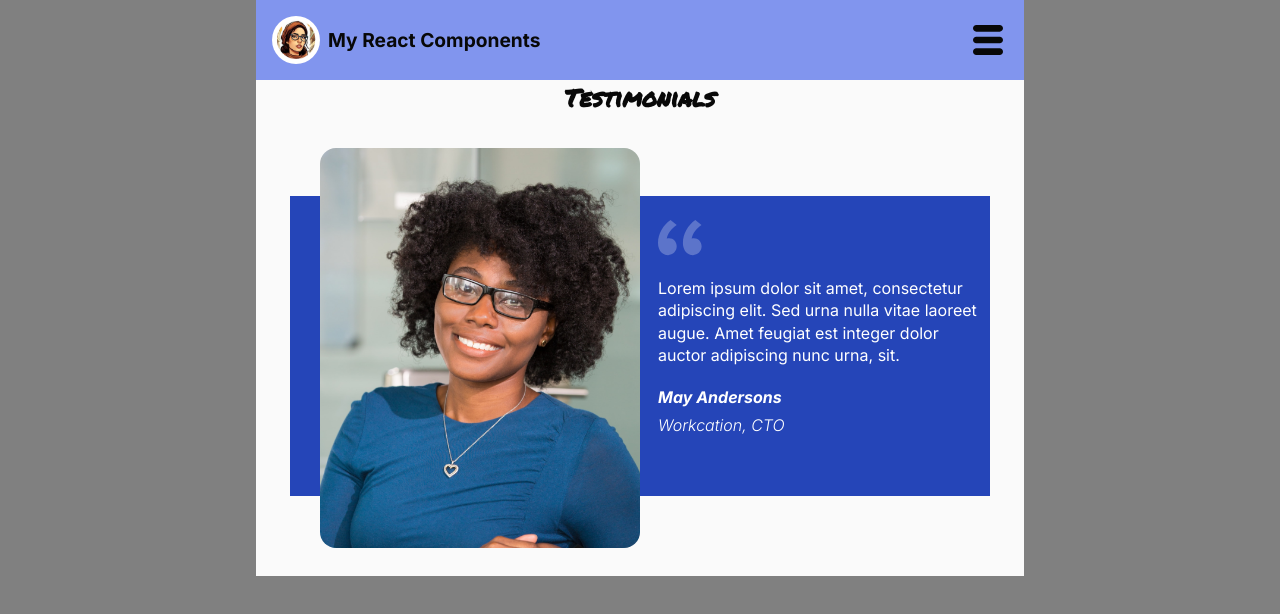
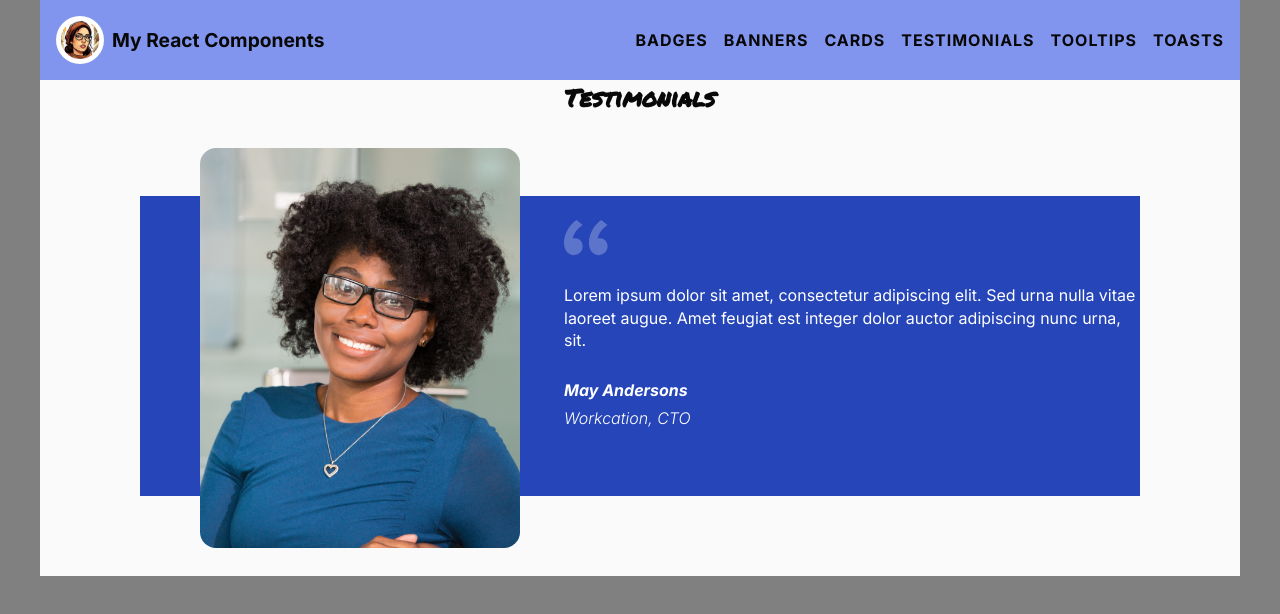
Before and after one commit to RosaBen/react-components-scrimba, a React (Vite) app: page /testimonials in a window 1280 px wide. Shown: the top 614 px of the page. Built offline with nearby package versions, Linux system fonts and the light colour scheme.

Commit message:
testimonials desktop done

```diff
--- a/src/assets/styles/responsive.css
+++ b/src/assets/styles/responsive.css
@@ -66,7 +66,7 @@
   }
 }
 
-/* @media screen and (min-width: 1200px) {
+@media screen and (min-width: 1200px) {
   .container {
     max-width: 1200px;
   }
@@ -105,37 +105,16 @@
     grid-column: 1;
   }
 
-  .testimonials {
-    min-height: 400px;
+  .testimonials .picture {
+    margin-left: 10rem;
   }
 
   .blue-bg {
-    width: 1100px;
-    display: grid;
-    grid-template-columns: 40% 60%;
-    height: 250px;
-    margin: -20rem 0 0 0;
-    padding: 0;
+    width: 1000px;
   }
-
   .quote,
   blockquote,
   cite {
-    grid-column: 2;
+    padding-left: 1.5rem;
   }
-
-  .testimonials .picture {
-    overflow: visible;
-    justify-self: start;
-    padding-left: 11rem;
-    top: -5.5rem;
-  }
-
-  .testimonials .profil {
-    object-fit: contain;
-    width: 300px;
-  }
-  .quote {
-    padding-top: 2rem;
-  }
-} */
+}
```
